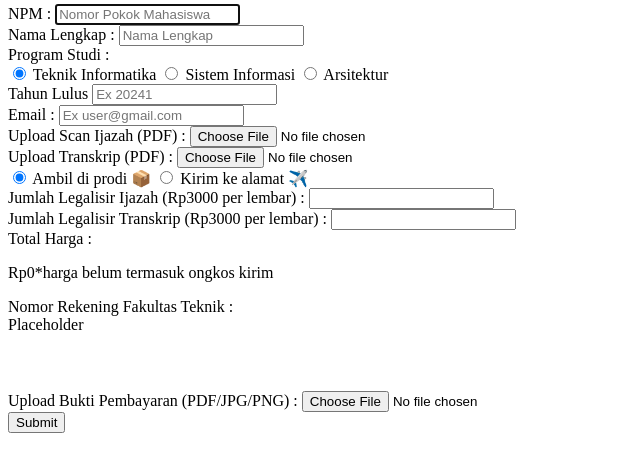
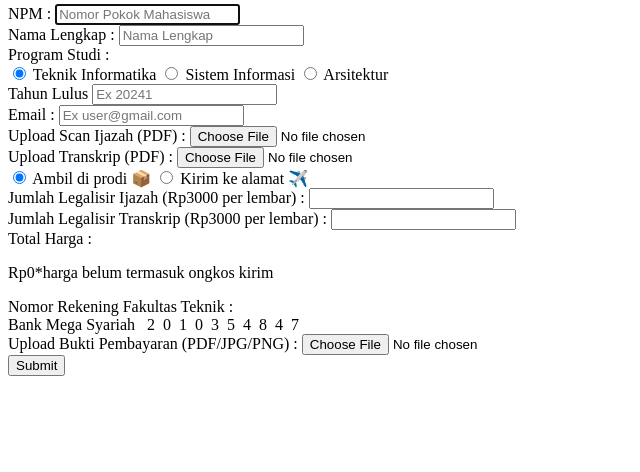
Before and after one commit to AbrarAbe/pengajuanlegalisir, a PHP site: template pages/form_pengajuan.php in a window 1280 px wide. Shown: the part 263-735 px from the top of the page, without its empty margins (0-640 px from the left). Run offline with PHP 8.4, Linux system fonts and the light colour scheme; the template is opened without the code that fills it, so the values that code supplies are empty; the visitor is signed in with stand-in values (Sample User, id 1).

Commit message:
add rekening di form pengajuan

```diff
--- a/pages/form_pengajuan.php
+++ b/pages/form_pengajuan.php
@@ -167,8 +167,8 @@ $themeFile = '../components/theme.html';
                 <!-- Total Harga -->
                 <article class="form-outline mb-3">
                     <label class="form-label d-flex" for="total_harga">Total Harga :</label>
-                    <p class="d-flex">Rp<span class="d-flex" id="total_harga">0</span><span
-                            id="warningPengiriman" class="text-danger mx-2">*harga belum termasuk ongkos kirim</span>
+                    <p class="d-flex">Rp<span class="d-flex" id="total_harga">0</span><span id="warningPengiriman"
+                            class="text-danger mx-2">*harga belum termasuk ongkos kirim</span>
                     </p>
                     <input type="hidden" id="total_harga_input" name="total_harga" value="0">
                 </article>
@@ -178,8 +178,9 @@ $themeFile = '../components/theme.html';
                     <label class="form-label d-flex" for="bukti_pembayaran">Nomor Rekening
                         Fakultas
                         Teknik :</label>
-                    <article class="card d-flex justify-content-center align-items-center" style="height:75px">
-                        Placeholder</article>
+                    <article class="card d-flex justify-content-between align-items-center py-3" height="5em"><span
+                            class="pb-2">Bank Mega Syariah</span><span class="fw-bold" style="letter-spacing:0.5rem;">
+                            2010354847</span></article>
                 </article>
 
                 <!-- Bukti Pembayaran -->
@@ -199,7 +200,7 @@ $themeFile = '../components/theme.html';
                 </article>
 
                 <!-- Submit -->
-                <article class="d-grid mb-2">
+                <article class="d-grid">
                     <button type="submit" name="submit" id="submitBtn" class="preload-submit button-82-pushable"
                         role="button">
                         <span class="button-82-shadow"></span>
```
